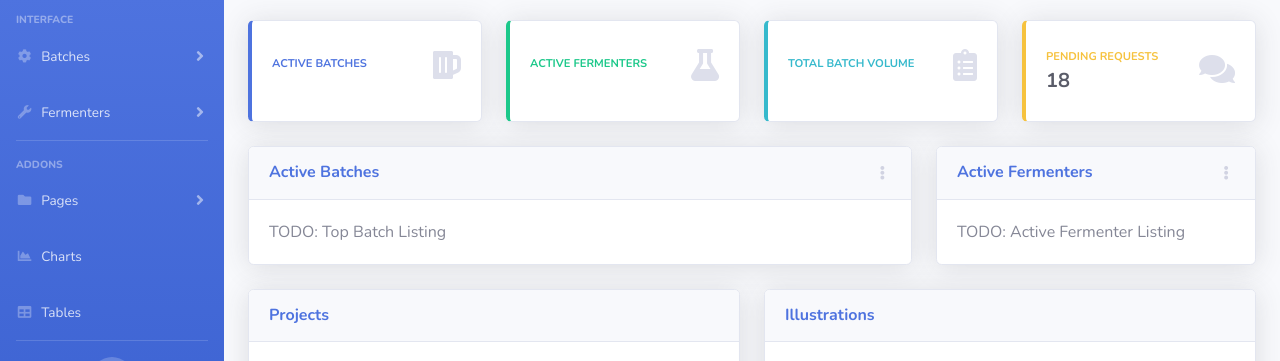
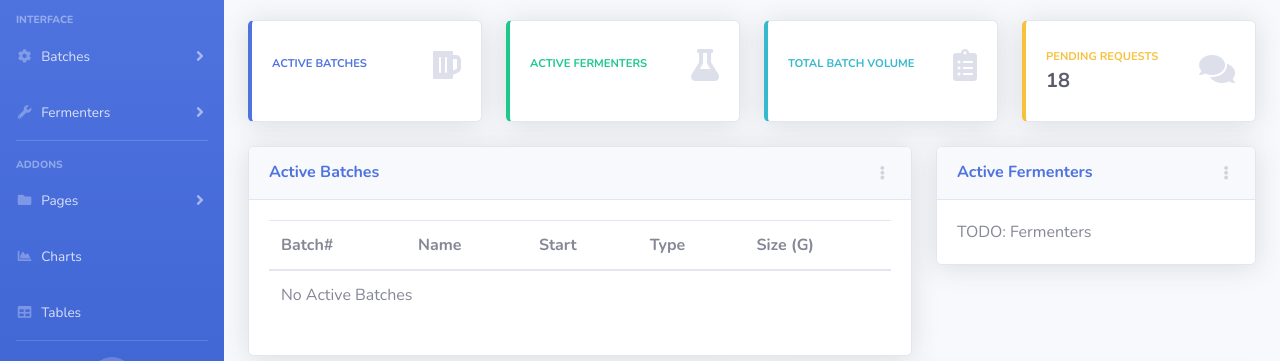
Before and after one commit to apaxson/batchthis, a Django app: template templates/index.html in a window 1280 px wide. Shown: the part 132-493 px from the top of the page. Run offline with Django 3.2, Linux system fonts and the light colour scheme; the template is opened without the code that fills it, so the values that code supplies are empty; some libraries are stand-ins or nearby versions.

Commit message:
Added Active Batch list in dashboard.

```diff
--- a/templates/index.html
+++ b/templates/index.html
@@ -110,7 +110,34 @@
                 </div>
                 <!-- Card Body -->
                 <div class="card-body">
-                  TODO: Top Batch Listing
+                  <table class="table">
+                    <thead>
+                      <tr>
+                        <th scope="col">Batch#</th>
+                        <th scope="col">Name</th>
+                        <th scope="col">Start</th>
+                        <th scope="col">Type</th>
+                        <th scope="col">Size (G)</th>
+                      </tr>
+                    </thead>
+                    <tbody>
+                    {% if active_batches %}
+                      {% for batch in active_batches %}
+                      <tr>
+                        <td>{{ batch.pk }}</td>
+                        <td>{{ batch.name }}</td>
+                        <td>{{ batch.startdate|date:"m/d/y" }}</td>
+                        <td>{{ batch.category }}</td>
+                        <td>{{ batch.size }}</td>
+                      </tr>
+                      {% endfor %}
+                    {% else %}
+                      <tr>
+                        <td colspan=5>No Active Batches</td>
+                      </tr>
+                    {% endif %}
+                    </tbody>
+                  </table>
                 </div>
               </div>
             </div>
@@ -133,7 +160,7 @@
                 </div>
                 <!-- Card Body -->
                 <div class="card-body">
-                  TODO: Active Fermenter Listing
+                  TODO: Fermenters
                 </div>
               </div>
             </div>
--- a/views.py
+++ b/views.py
@@ -20,6 +20,7 @@ def index(request):
         total_volume += batch.size
 
     context = {
+        'active_batches': active_batches,
         'top_batches': top_batches,
         'total_batch_count': total_batch_count,
         'active_batch_count': active_batch_count,
```
